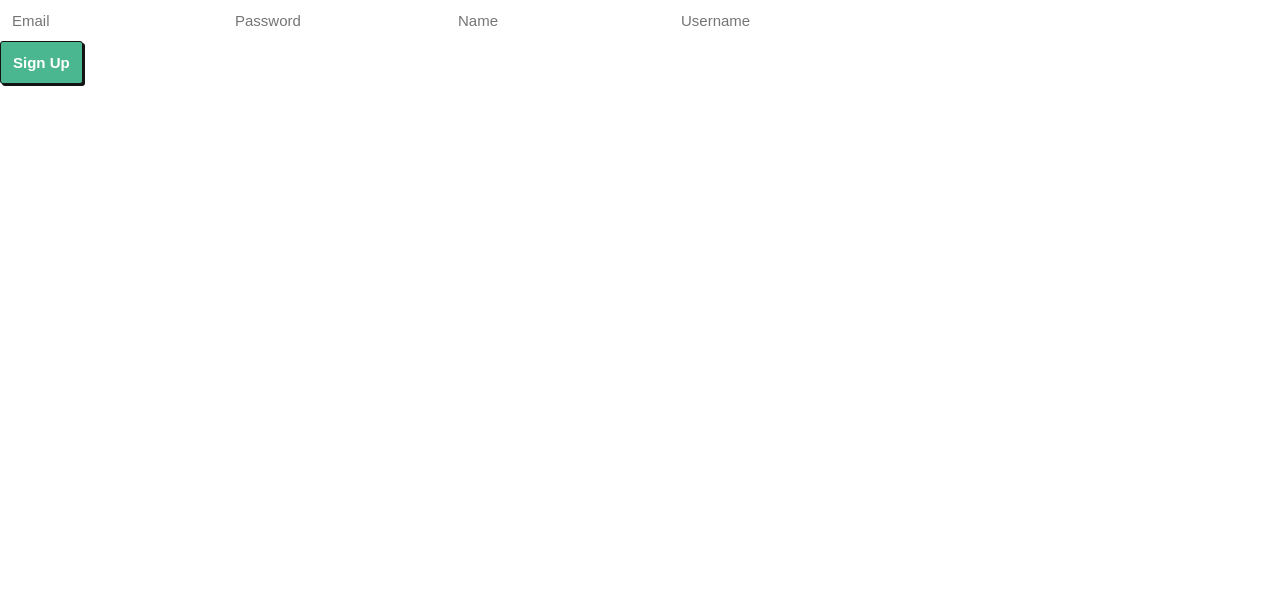
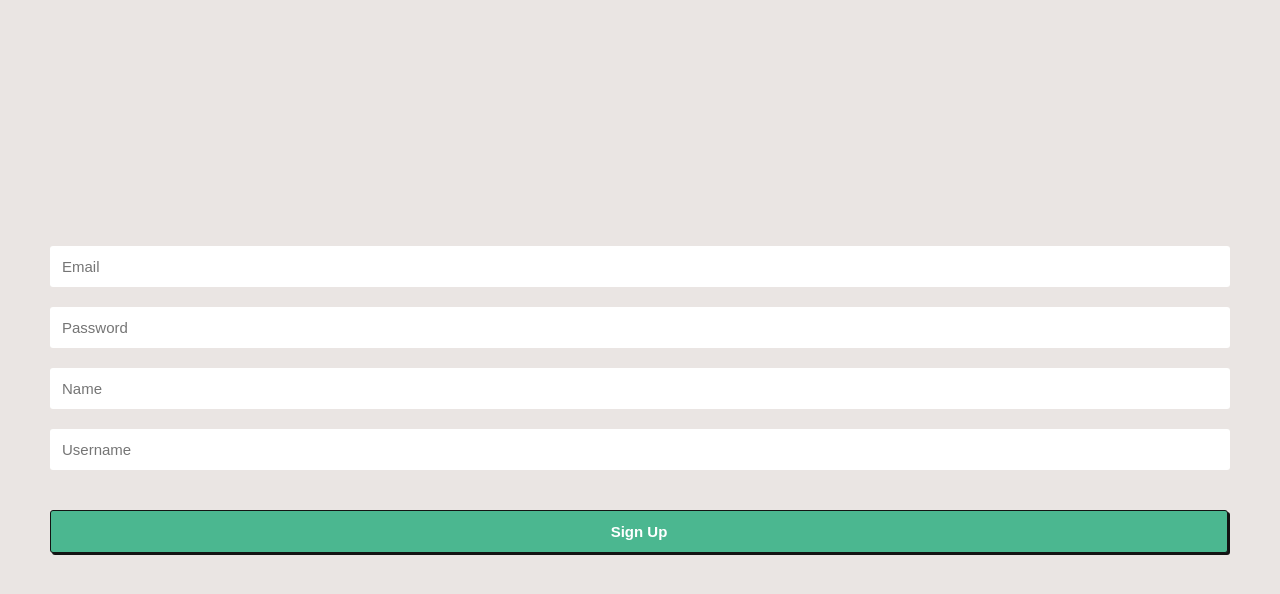
Before and after one commit to telesleo/blog-frontend, a React (Create React App) app: page /register in a window 1280 px wide. Shown: the top 594 px of the page. Built offline with nearby package versions, Linux system fonts and the light colour scheme.

Commit message:
Add style to page Register

```diff
--- a/src/pages/Register/index.jsx
+++ b/src/pages/Register/index.jsx
@@ -4,6 +4,7 @@ import login from '../../utils/login';
 import request from '../../utils/request';
 import Input from '../../components/Input';
 import Button from '../../components/Button';
+import styles from './style.module.css';
 
 export default function Register() {
   const navigate = useNavigate();
@@ -112,9 +113,9 @@ export default function Register() {
   };
 
   return (
-    <form>
-      <Input placeholder="Email" value={email} onChange={({ target }) => setEmail(target.value)} />
-      <Input placeholder="Password" value={password} onChange={({ target }) => setPassword(target.value)} />
+    <form id={styles.register}>
+      <Input type="email" placeholder="Email" value={email} onChange={({ target }) => setEmail(target.value)} />
+      <Input type="password" placeholder="Password" value={password} onChange={({ target }) => setPassword(target.value)} />
       <Input placeholder="Name" value={name} onChange={({ target }) => setName(target.value)} />
       <Input placeholder="Username" value={username} onChange={({ target }) => setUsername(target.value)} />
       <p>{errorMessage}</p>
--- /dev/null
+++ b/src/pages/Register/style.module.css
@@ -0,0 +1,13 @@
+#register {
+  background-color: var(--color1);
+  display: flex;
+  flex-direction: column;
+  align-items: stretch;
+  justify-content: center;
+  padding: 0 var(--padding2);
+  height: 100vh;
+}
+
+#register > *:not(:last-child) {
+  margin-bottom: 20px;
+}
```
